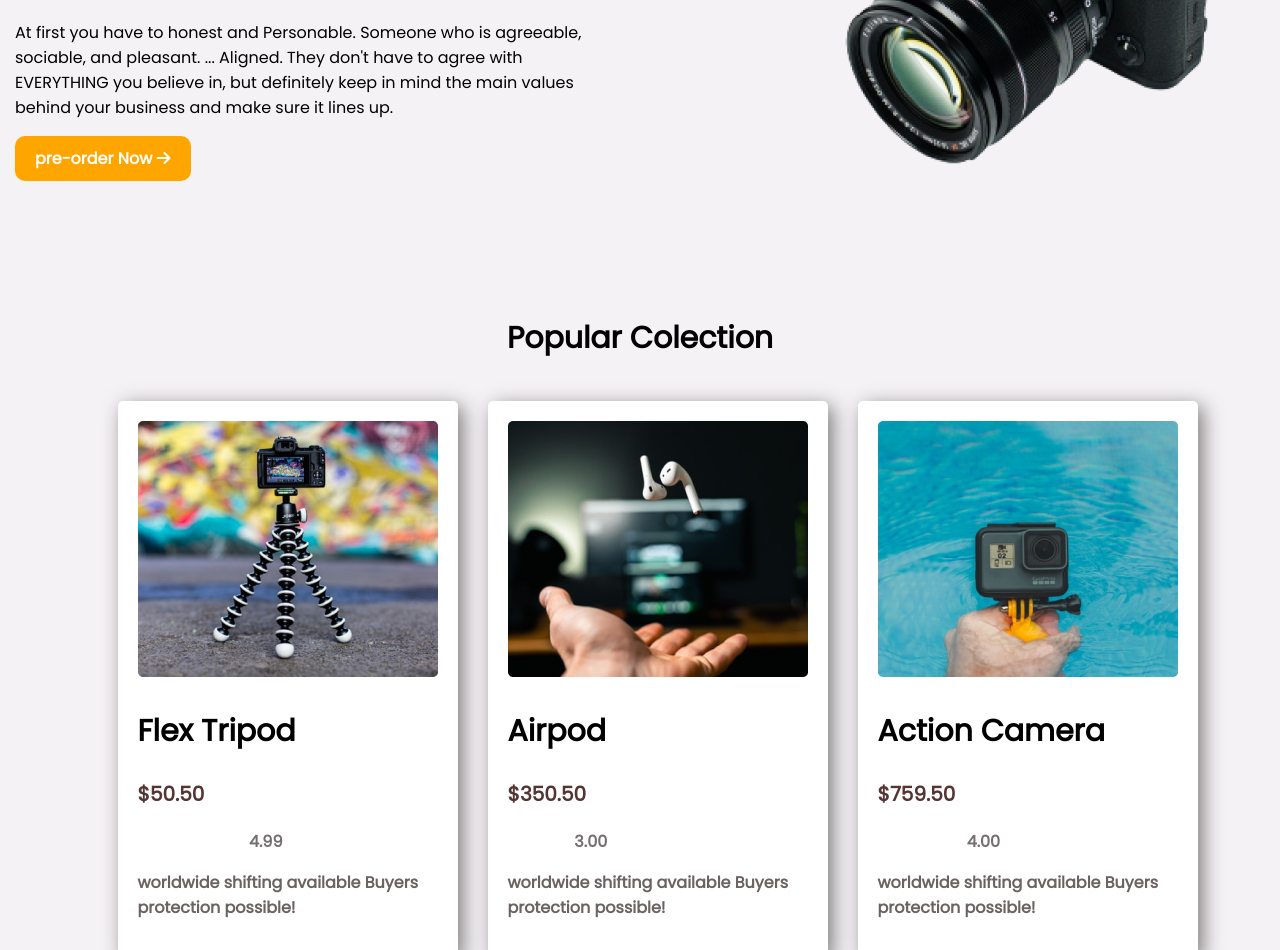
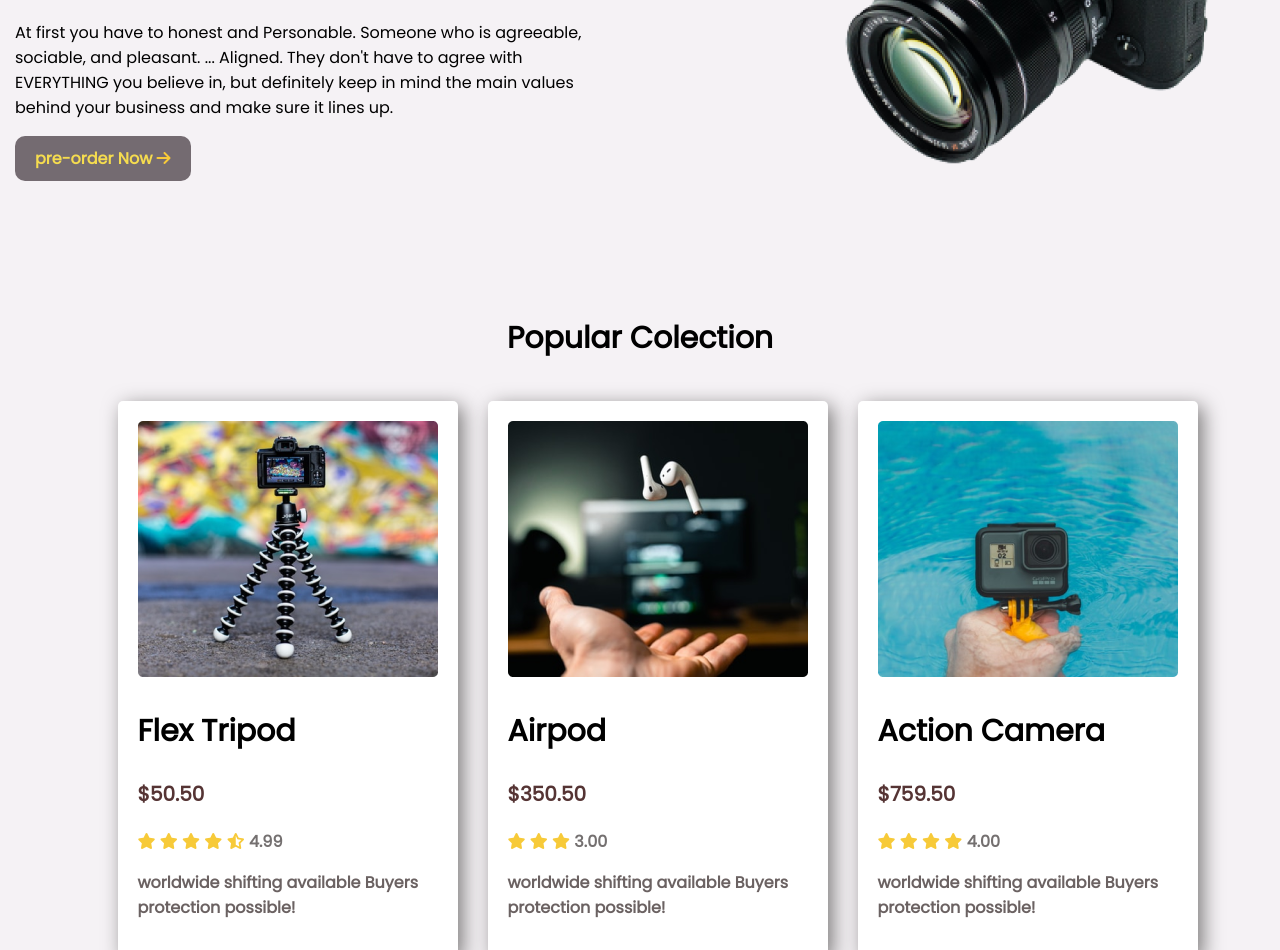
Before and after one commit to yaminhossen/influencer-gear, a plain HTML site: page index.html in a window 1280 px wide. Shown: the part 400-1350 px from the top of the page. Drawn offline with Linux system fonts and the light colour scheme; files that its build step writes are made by us from their sources.

Commit message:
rating color added

```diff
--- a/index.html
+++ b/index.html
@@ -54,11 +54,11 @@
                         <h2 class="product-title">Flex Tripod</h2>
                         <p class="price">$50.50</p>
                         <p class="rating">
-                            <i class="fas fa-star"></i>
-                            <i class="fas fa-star"></i>
-                            <i class="fas fa-star"></i>
-                            <i class="fas fa-star"></i>
-                            <i class="fas fa-star-half-alt"></i>
+                            <i id="rating-color" class="fas fa-star"></i>
+                            <i id="rating-color" class="fas fa-star"></i>
+                            <i id="rating-color" class="fas fa-star"></i>
+                            <i id="rating-color" class="fas fa-star"></i>
+                            <i id="rating-color" class="fas fa-star-half-alt"></i>
                             <span>4.99</span>
                         </p>
                         <p class="info">worldwide shifting available Buyers protection possible!</p>
--- a/styles/style.css
+++ b/styles/style.css
@@ -4,7 +4,7 @@
 
 
 
-body{
+ body{
     font-family: 'Poppins', sans-serif;
     display: grid;
     justify-content: center;
@@ -87,8 +87,8 @@ main{
 .button{
     display: inline-block;
     text-decoration: none;
-    color: white;
-    background-color: orange;
+    color: rgb(245, 220, 79);
+    background-color: rgb(116, 107, 113);
     padding: 10px 20px;
     padding-top: 10px;
     border-radius: 10px;
@@ -137,8 +137,11 @@ first section ended-------------
     color: rgb(85, 52, 52);
 }
 .fas{
-    color: white;
+    color: rgb(247, 202, 57);
 }
+/* .rating-color{
+    color: orange;
+} */
 .rating span{
     font-weight: 700;
     color: rgb(116, 112, 112);
```
